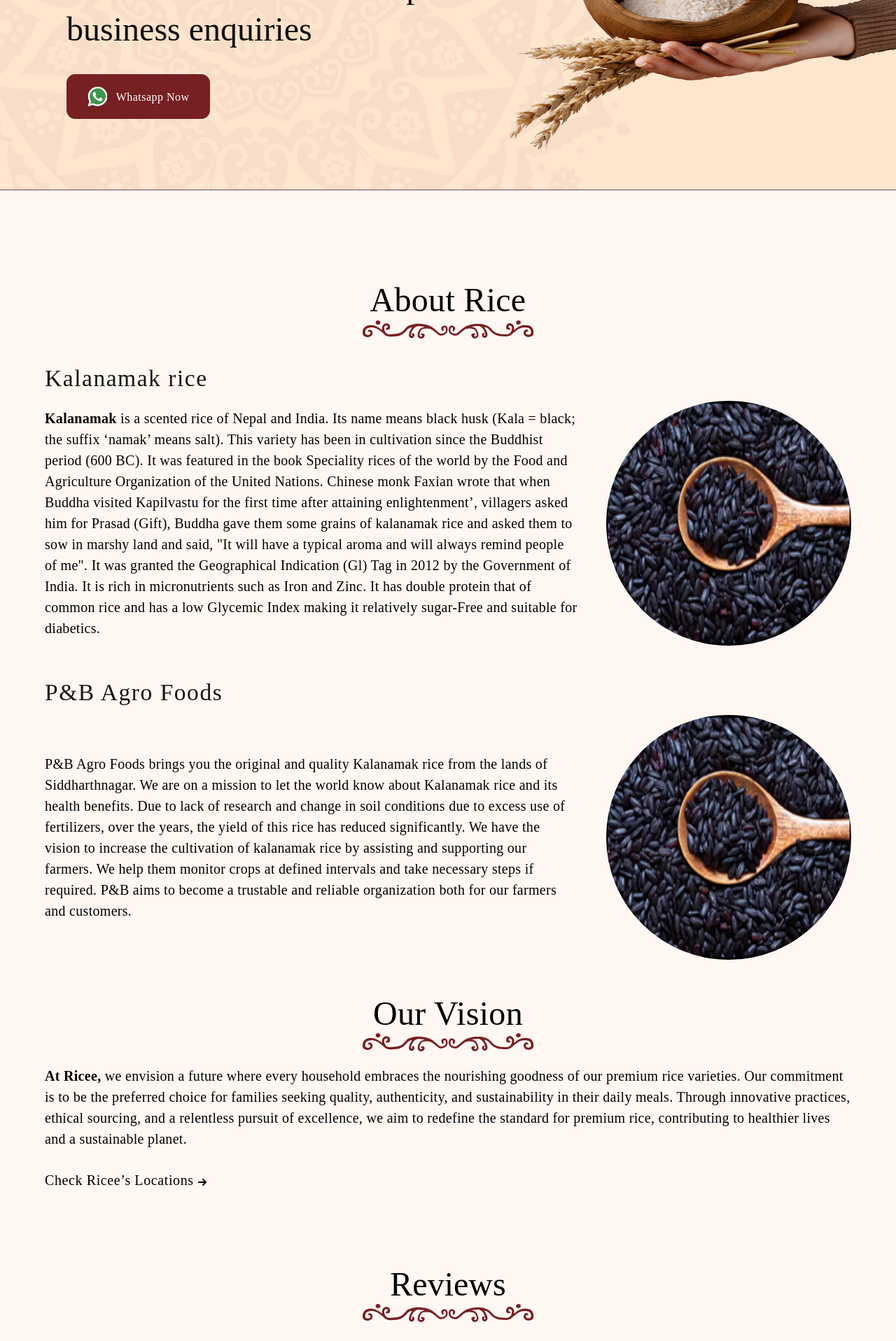
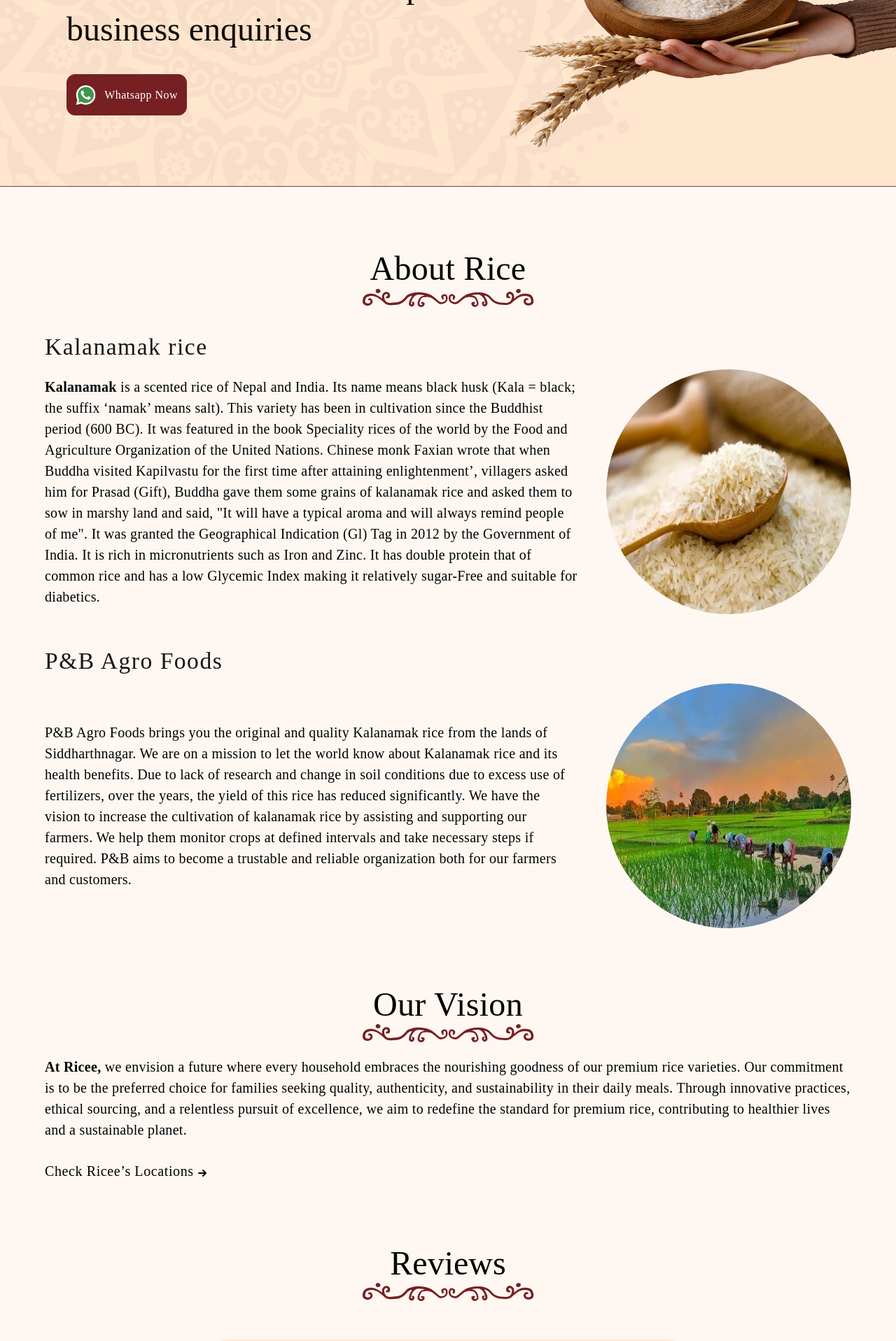
Before and after one commit to abhinandnn/ricee, a Next.js app: page / in a window 1280 px wide. Shown: the part 2280-4197 px from the top of the page at 70% size. Built offline with nearby package versions, Linux system fonts and the light colour scheme.

Commit message:
fix styling issue

```diff
--- a/src/components/Product.jsx
+++ b/src/components/Product.jsx
@@ -9,7 +9,7 @@ function Product({background,weight,text1,price}) {
 {text1}
 </div>
 <div className='text-[1.2rem] lg:text-[1rem] flex flex-col  mob:text-[0.82rem]'>
-    <span>Price : Rs. {price}+delivery charges</span>
+    <span>Price : Rs. {price} + delivery charges</span>
     {weight===2&&<span>Minimum order : 2kg</span>}
     <div className='invisible opacity-0 group-hover:opacity-100 h-0 group-hover:h-auto group-hover:visible flex flex-col group-hover:pt-6 md:group-hover:pt-4 mob:group-hover:pt-3 group-hover:transform translate-y-[100%] group-hover:translate-y-[0%] group-hover:transition-all duration-300 '>
 <span className='invisible opacity-0 group-hover:opacity-100 group-hover:visible'>Nutritional Facts (100gm)</span>
--- a/src/components/about.jsx
+++ b/src/components/about.jsx
@@ -4,7 +4,7 @@ const About = () => {
   return (
     <div
       id="about"
-      className=" pt-[8rem] mb-[13.15vh] mx-[5vw] flex gap-[1.5rem]   md1:flex-col-reverse md1:items-center mob1:justify-center"
+      className=" pt-[5.5rem] mb-[5.5rem] mx-[5vw] flex gap-[1.5rem]   md1:flex-col-reverse md1:items-center mob1:justify-center"
     >
       <div className=" flex flex-col gap-[2rem] w-[100%]  text-[1.25rem] text-[#000] font-gd font-[400]  leading-[30px] tracking-[0.3px] not-italic ">
         <div className=" flex flex-col gap-[1.5rem]">
@@ -60,7 +60,7 @@ const About = () => {
                 suitable for diabetics.
               </div>
               <img
-                src="kala.PNG"
+                src="new!.jpg"
                 className=" h-[350px] w-[350px] rounded-[50%]"
               />
             </div>
@@ -83,14 +83,14 @@ const About = () => {
                 and reliable organization both for our farmers and customers.
               </div>
               <img
-                src="kala.PNG"
+                src="new2.jpg"
                 className=" h-[350px] w-[350px] rounded-[50%]"
               />
             </div>
           </div>
         </div>
 
-        <div className=" flex flex-col gap-[20px] mt-[1rem]">
+        <div className=" flex flex-col gap-[20px] mt-[3rem]">
           <div className="  flex flex-col items-center gap-[0px]">
             <div className="text-[3rem] sm:text-[2.5rem] font-gd font-[400] leading-[57.6px]">
               Our Vision
--- a/src/components/footer.jsx
+++ b/src/components/footer.jsx
@@ -3,12 +3,12 @@ import React from "react";
 const Footer = () => {
   return (
 
-    <div id="location" className=" relative flex justify-between mt-[24.3vh] mob1:mt-[17.9vh] w-[100vw]  bg-[#060606] text-[#FFF] pt-[6.3vh] pr-[9.09vw] pl-[7.22VW] text-[1.25rem] font-gd font-[400] leading-[30px] tracking-[0.6px] not-italic overflow-hidden  whitespace-nowrap  md:flex-col pb-[7.3vh] mob1:gap-[10.47vh] mob1:text-[16px]">
+    <div id="location" className=" relative flex justify-between mt-[24.3vh] mob1:mt-[17.9vh] w-[100vw]  bg-[#060606] text-[#FFF] pt-[6.3vh] pr-[9.09vw] pl-[7.22VW] text-[1.25rem] font-gd font-[400] leading-[30px] tracking-[0.6px] not-italic overflow-hidden  whitespace-nowrap  md:flex-col md:gap-[80px] pb-[7.3vh]  mob1:text-[16px]">
 
 
 
-      <div className=" flex flex-col gap-[10.5vh] mob1:gap-[5.1vh]">
-        <div className=" flex flex-col gap-[2.8vh]">
+      <div className=" flex flex-col gap-[48px] ">
+        <div className=" flex flex-col gap-[24px]">
           <div className=" text-[2rem] leading-[48px] tracking-[0.96px] mob1:text-[28px]">
             Ricee
           </div>
@@ -22,7 +22,7 @@ const Footer = () => {
 
         </div>
       </div>
-      <div className=" flex flex-col gap-[4.2vh] ">
+      <div className=" flex flex-col gap-[32px] ">
         <div className=" mob1: text-[20px]">Contact Details</div>
         <div className=" flex flex-col gap-[2.1vh]">
           <div className=" whitespace-nowrap">
@@ -48,7 +48,7 @@ const Footer = () => {
       <div className="bgHold relative">
         <img className="absolute mini:left-[-7rem] mob:left-[-5.5rem] sm:left-[-20%] md:left-[-14%] xl:left-[-6%]" src="rangoli.png" />
       </div>
-      <div className=" absolute bottom-[6px] left-[50%] translate-x-[-50%] text-[1rem] text-[#5d5c5c]">Copyright &copy; 2022 P&B Agro Foods-All Rights Reserved</div>
+      <div className=" absolute bottom-[2px] left-[50%] translate-x-[-50%] text-[1rem] text-[#5d5c5c] mob:text-[0.7rem]">Copyright &copy; 2022 P&B Agro Foods-All Rights Reserved</div>
       </div>
 
   );
--- a/src/components/share.jsx
+++ b/src/components/share.jsx
@@ -7,9 +7,9 @@ const Share = () => {
  <img src="handss.png " className=" absolute top-[50%] translate-y-[-50%] right-0   md1:w-[63.3vw] mob:right-[-5vw] mob:w-[217px]" />
       <div className=" w-[52.08vw] flex flex-col gap-[4.2vh] md:w-[66vw]">
         <div className=" font-gd text-[3rem] not-italic font-[400] leading-[61.44px] text-[#0F0D0A] mob1:text-[2rem] mob1:leading-[40.96px] z-10 ">Connect now with our experts for business enquiries</div>
-        <button className="z-10 text-[#FFF] transition-hover duration-300 hover:bg-white hover:text-mar border border-mar w-[205px] h-[64px] mob1:w-[165px] mob1:h-[56px] rounded-[12px] bg-[#762023] flex justify-center items-center gap-[12px]">
+        <button className="z-10 text-[#FFF] transition-hover duration-300 hover:bg-white hover:text-mar border border-mar w-[10.75rem] h-[3.6875rem]  mob:h-[56px] mob:w-[10rem] mob:gap-[8px]   rounded-[12px] bg-[#762023] flex justify-center items-center gap-[12px]">
             <img src="logo.svg"></img>
-            <div className="btn  font-[400] font-gd leading-[19.2px] tracking-[0.48px] not-italic text-[1rem] cursor-pointer">Whatsapp Now</div>
+            <div className="btn  font-[400] font-gd leading-[19.2px] tracking-[0.48px] not-italic text-[1rem] cursor-pointer whitespace-nowrap">Whatsapp Now</div>
         </button>
       </div>
     </div>
```
Also changed, not shown: public/new!.jpg (added), public/new2.jpg (added).
